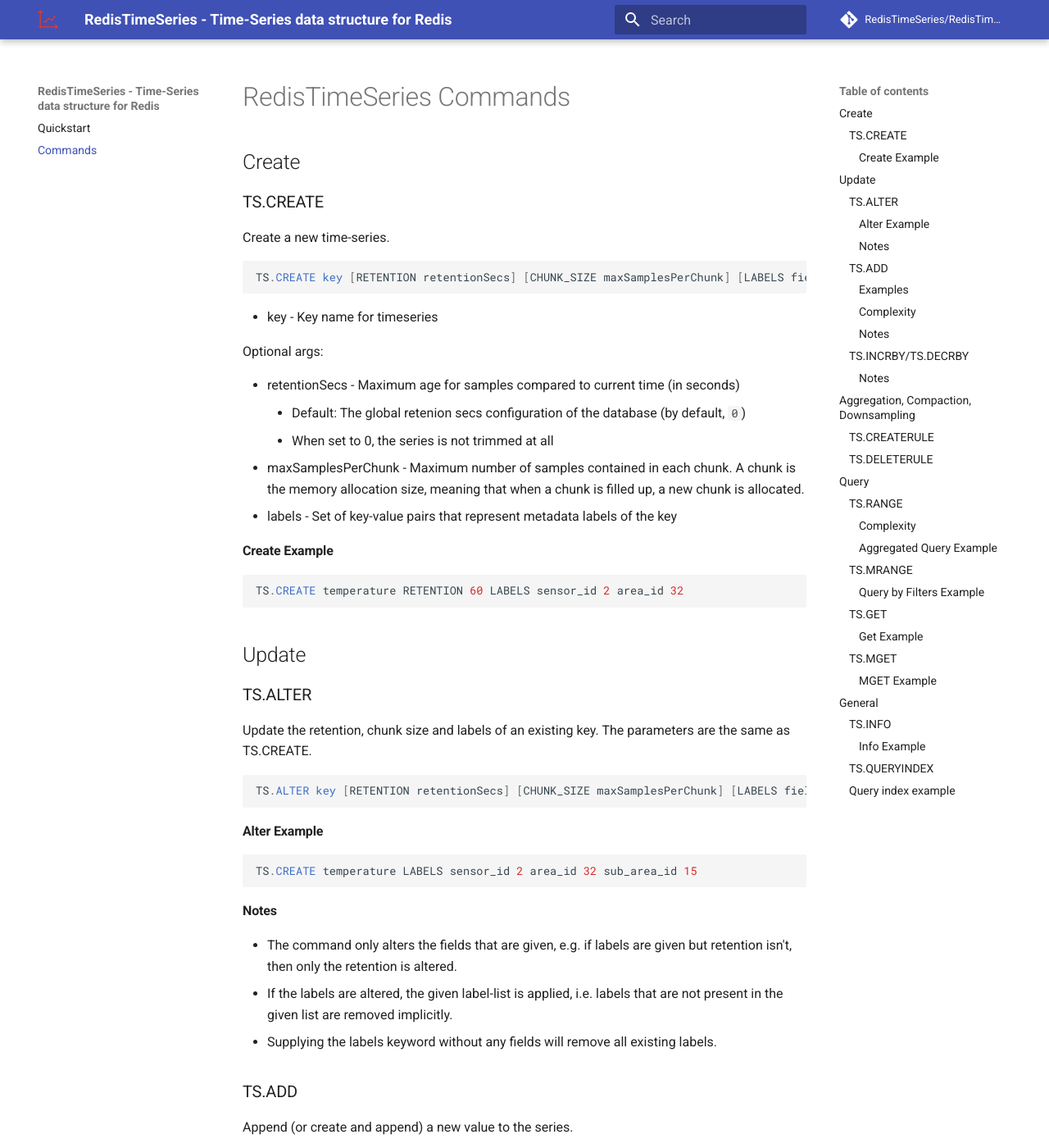
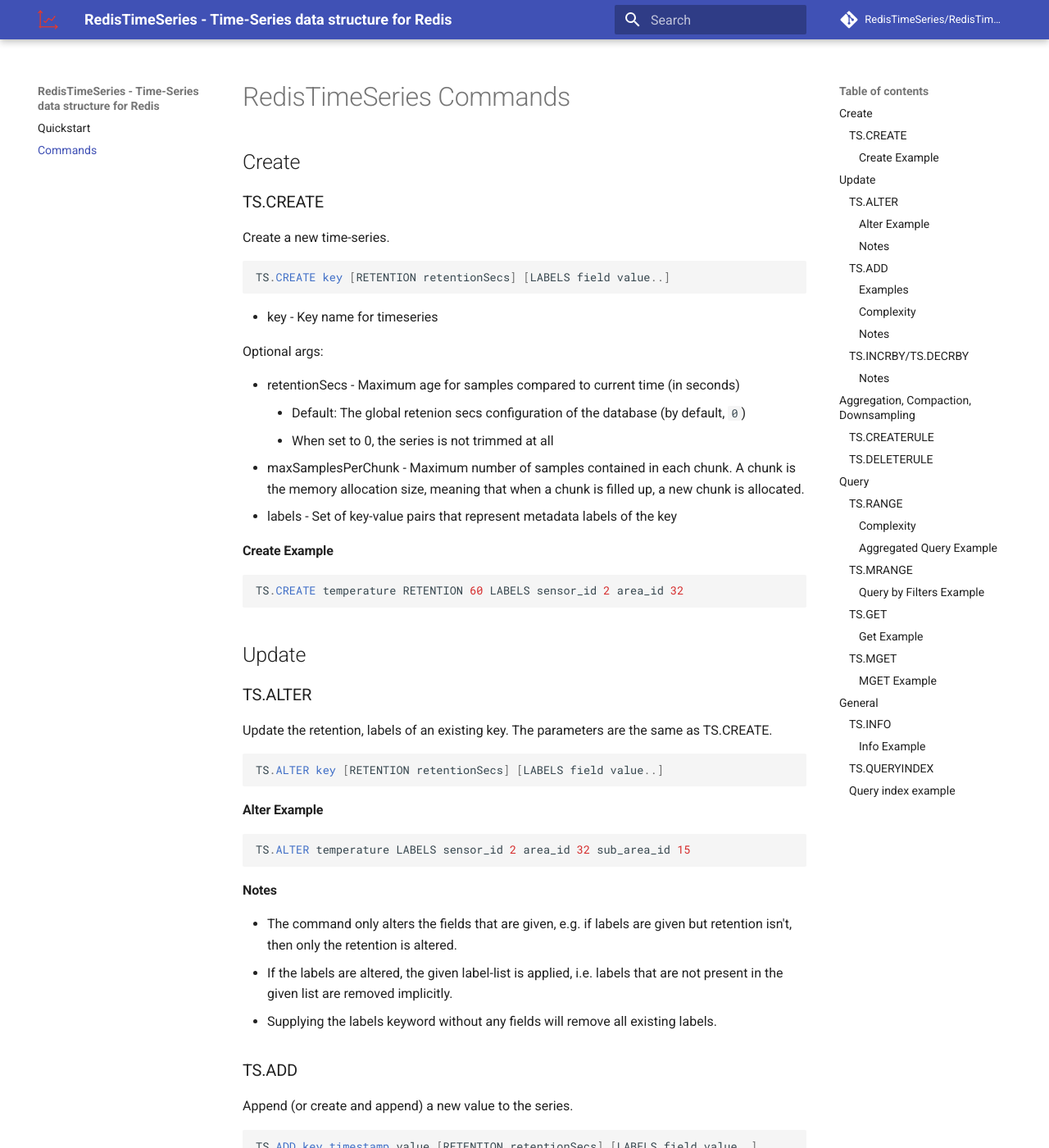
Before and after one commit to RedisTimeSeries/RedisTimeSeries, an MkDocs documentation site: the page built from docs/commands.md, in a window 1280 px wide and 1400 px high. Shown: the whole window at 82% size. Built offline with MkDocs 1.6.1 and Material for MkDocs 9.7.7, drawn with Linux system fonts in a browser that asks for light colours; comment, search, counter and statistics services are not loaded; old or Windows-style settings are respelled for this version of MkDocs; some of the changed text lies outside the part shown.

Commit message:
remove chunk_size from doc

````diff
--- a/docs/commands.md
+++ b/docs/commands.md
@@ -7,7 +7,7 @@
 Create a new time-series.
 
 ```sql
-TS.CREATE key [RETENTION retentionSecs] [CHUNK_SIZE maxSamplesPerChunk] [LABELS field value..]
+TS.CREATE key [RETENTION retentionSecs] [LABELS field value..]
 ```
 
 * key - Key name for timeseries
@@ -31,16 +31,16 @@
 
 ### TS.ALTER
 
-Update the retention, chunk size and labels of an existing key. The parameters are the same as TS.CREATE.
+Update the retention, labels of an existing key. The parameters are the same as TS.CREATE.
 
 ```sql
-TS.ALTER key [RETENTION retentionSecs] [CHUNK_SIZE maxSamplesPerChunk] [LABELS field value..]
+TS.ALTER key [RETENTION retentionSecs] [LABELS field value..]
 ```
 
 #### Alter Example
 
 ```sql
-TS.CREATE temperature LABELS sensor_id 2 area_id 32 sub_area_id 15
+TS.ALTER temperature LABELS sensor_id 2 area_id 32 sub_area_id 15
 ```
 
 #### Notes
````
Also changed, not shown: other parts of docs/commands.md (+2 -1 lines).
